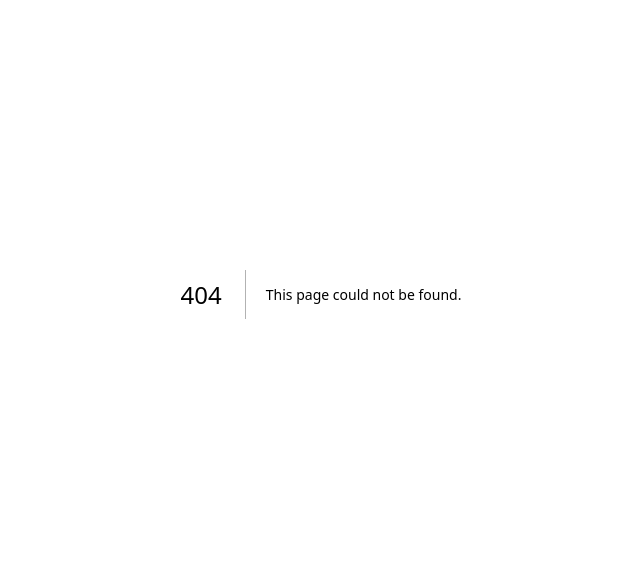
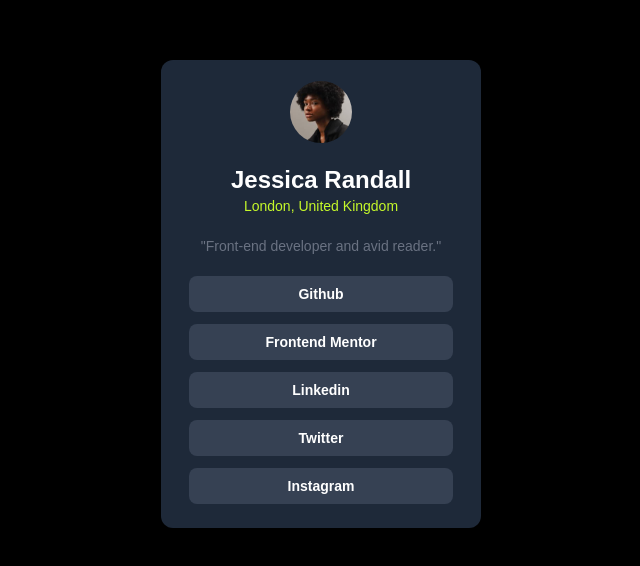
Before and after one commit to thagnhuynh03/practice-frontend, a Next.js app: page /profile in a window 1280 px wide. Before the commit this address had no page. Shown: the part 106-672 px from the top of the page, without its empty margins (319-959 px from the left). Built offline with nearby package versions, Linux system fonts and the light colour scheme; what @ant-design/nextjs-registry would draw is missing.

Commit message:
create profile page

```diff
--- a/app/header.tsx
+++ b/app/header.tsx
@@ -7,6 +7,7 @@ export default function Header() {
                 <div className="font-bold text-2xl">frontend</div>
                 <li className="list-none flex space-x-4">
                     <ul className="hover:text-gray-400"><Link href='/recipe'>Recipe</Link></ul>
+                    <ul className="hover:text-gray-400"><Link href='/profile'>Profile</Link></ul>
                 </li>
             </div>
         </nav>
--- /dev/null
+++ b/app/profile/page.tsx
@@ -0,0 +1,26 @@
+import { Avatar } from "antd";
+import Link from "next/link";
+
+export default function ProfilePage() {
+    return (
+        <div className="bg-black text-sm flex justify-center items-center min-w-screen min-h-screen">
+            <div className="bg-gray-800 w-xs rounded-xl flex flex-col items-center gap-5 pt-5 pb-3">
+                <Avatar size={64} src='/images/profile/avatar-jessica.jpeg' />
+                <div>
+                    <p className="text-white font-semibold text-2xl">Jessica Randall</p>
+                    <p className="text-[#c5f82a] text-center">London, United Kingdom</p>
+                </div>
+                <div className="text-gray-500">
+                    <p>"Front-end developer and avid reader."</p>
+                </div>
+                <div className="w-full px-7 font-bold text-white">
+                    <Link href='' className="block w-full text-center py-2 mb-3 rounded-lg bg-gray-700 hover:bg-[#c5f82a] hover:text-black ">Github</Link>
+                    <Link href='' className="block w-full text-center py-2 mb-3 rounded-lg bg-gray-700 hover:bg-[#c5f82a] hover:text-black ">Frontend Mentor</Link>
+                    <Link href='' className="block w-full text-center py-2 mb-3 rounded-lg bg-gray-700 hover:bg-[#c5f82a] hover:text-black ">Linkedin</Link>
+                    <Link href='' className="block w-full text-center py-2 mb-3 rounded-lg bg-gray-700 hover:bg-[#c5f82a] hover:text-black ">Twitter</Link>
+                    <Link href='' className="block w-full text-center py-2 mb-3 rounded-lg bg-gray-700 hover:bg-[#c5f82a] hover:text-black ">Instagram</Link>
+                </div>
+            </div>
+        </div>
+    );
+}
```
Also changed, not shown: public/images/profile/avatar-jessica.jpeg (added), public/images/recipes/favicon-32x32.png (deleted).
